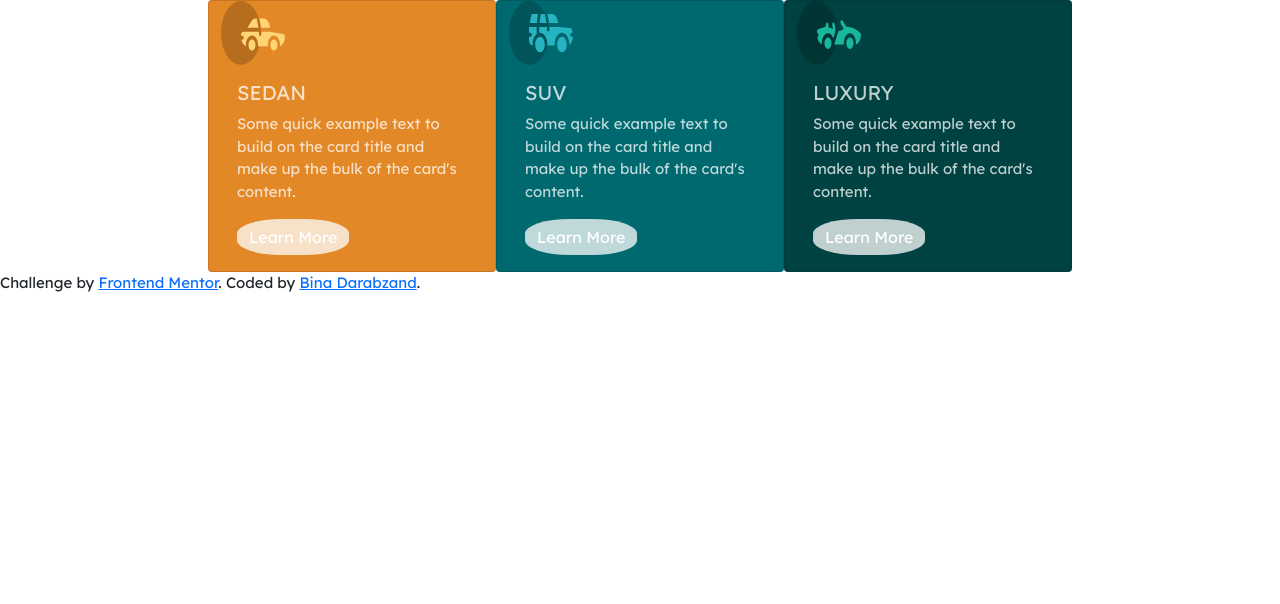
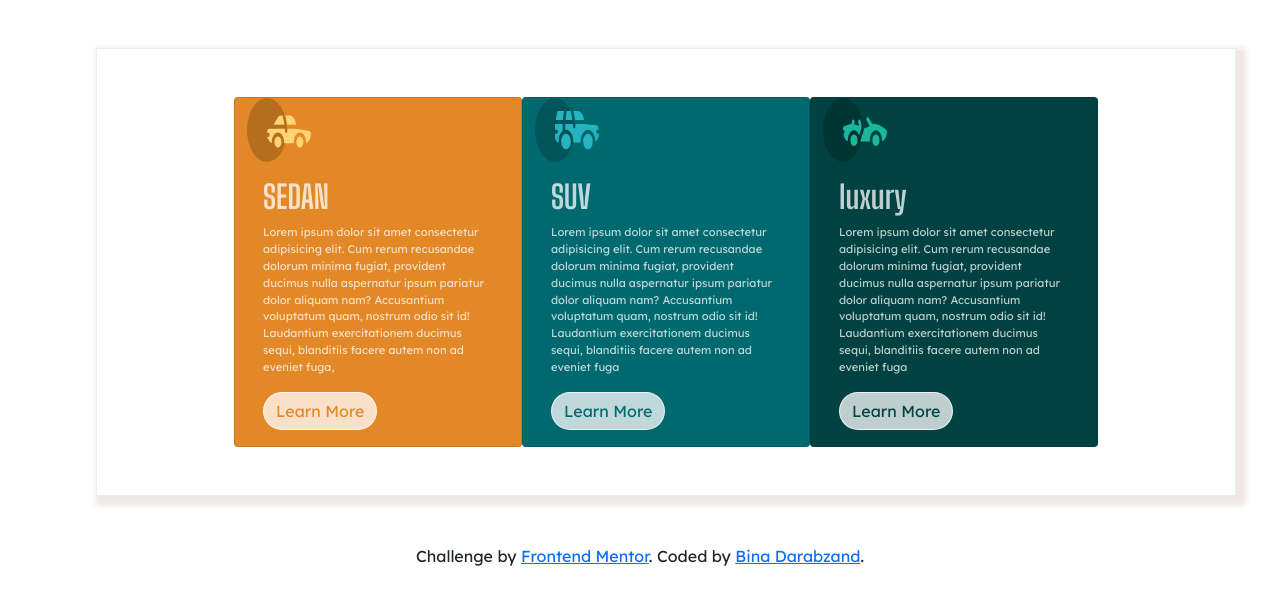
Before and after one commit to bdarab/used-car-preview, a plain HTML site: page index.html in a window 1280 px wide. Drawn offline with nearby package versions, Linux system fonts and the light colour scheme.

Commit message:
Final commit

```diff
--- a/index.html
+++ b/index.html
@@ -13,38 +13,41 @@
 
   <title>Frontend Mentor | 3-column preview card component</title>
 </head>
-<body>
+<body class="m-5">
 
-<div class="container">
+<div class="container m-5 p-5">
   <div class="row d-flex justify-content-center">
     <div class="card sedan" style="width: 18rem;">
       <img src="images/icon-sedans.svg" class="card-img-top" alt="sedan">
       <div class="card-body">
         <h5 class="card-title">SEDAN</h5>
-        <p class="card-text">Some quick example text to build on the card title and make up the bulk of the card's content.</p>
-        <a href="#" class="btn btn-primary">Learn More</a>
+        <p class="card-text">Lorem ipsum dolor sit amet consectetur adipisicing elit. Cum rerum recusandae dolorum minima fugiat, provident ducimus nulla aspernatur ipsum pariatur dolor aliquam nam? Accusantium voluptatum quam, nostrum odio sit id!
+        Laudantium exercitationem ducimus sequi, blanditiis facere autem non ad eveniet fuga,</p>
+        <a href="#" class="btn">Learn More</a>
       </div>
     </div>
     <div class="card suv" style="width: 18rem;">
       <img src="images/icon-suvs.svg" class="card-img-top" alt="SUV">
       <div class="card-body">
         <h5 class="card-title">SUV</h5>
-        <p class="card-text">Some quick example text to build on the card title and make up the bulk of the card's content.</p>
-        <a href="#" class="btn btn-primary">Learn More</a>
+        <p class="card-text">Lorem ipsum dolor sit amet consectetur adipisicing elit. Cum rerum recusandae dolorum minima fugiat, provident ducimus nulla aspernatur ipsum pariatur dolor aliquam nam? Accusantium voluptatum quam, nostrum odio sit id!
+        Laudantium exercitationem ducimus sequi, blanditiis facere autem non ad eveniet fuga</p>
+        <button href="#" class="btn btn-reverse">Learn More</button>
       </div>
     </div>
     <div class="card luxury" style="width: 18rem;">
-      <img src="images/icon-luxury.svg" class="card-img-top" alt="Luxury">
+      <img src="images/icon-luxury.svg" class="card-img-top" alt="luxury">
       <div class="card-body">
-        <h5 class="card-title">LUXURY</h5>
-        <p class="card-text">Some quick example text to build on the card title and make up the bulk of the card's content.</p>
-        <a href="#" class="btn btn-primary">Learn More</a>
+        <h5 class="card-title">luxury</h5>
+        <p class="card-text">Lorem ipsum dolor sit amet consectetur adipisicing elit. Cum rerum recusandae dolorum minima fugiat, provident ducimus nulla aspernatur ipsum pariatur dolor aliquam nam? Accusantium voluptatum quam, nostrum odio sit id!
+        Laudantium exercitationem ducimus sequi, blanditiis facere autem non ad eveniet fuga</p>
+        <button href="#" class="btn btn-reverse">Learn More</button>
       </div>
     </div>
   </div>
 
   </div>
-    <div class="attribution">
+    <div class="attribution" align="center">
       Challenge by <a href="https://www.frontendmentor.io?ref=challenge" target="_blank">Frontend Mentor</a>.
       Coded by <a href="#">Bina Darabzand</a>.
     </div>
--- a/style.css
+++ b/style.css
@@ -9,7 +9,11 @@ font-family: 'Lexend Deca', sans-serif; */
 
 body{
   font-family: 'Lexend Deca', sans-serif;
-  font-size: 15px;
+}
+
+.container{
+  border: 1px solid rgb(238, 235, 235);
+  box-shadow: 5px 5px 5px 5px rgb(240, 231, 231)
 }
 
 .card-img-top{
@@ -17,10 +21,20 @@ body{
   width: 4rem;
 }
 
+.card-title{
+  font-family: 'Big Shoulders Display', cursive;
+  font-size: 2rem;
+}
+
+.card-text{
+  font-family:'Lexend Deca', sans-serif;
+  font-size: .7rem;
+}
+
 .btn{
   background-color: hsla(0, 0%, 100%, 0.75);
-  border: none;
-  border-radius: 40%;
+  border: 1px solid hsla(0, 0%, 100%, 0.75);
+  border-radius:25px;
 }
 
 .sedan{
@@ -28,12 +42,42 @@ body{
   color: hsla(0, 0%, 100%, 0.75);
 }
 
+.sedan .btn{
+  color: hsl(31, 77%, 52%);
+}
+
+.sedan .btn:hover{
+  background-color:hsl(31, 77%, 52%);
+  color: hsla(0, 0%, 100%, 0.75);
+  transform: scale(1.1);
+}
+
 .suv{
   background-color: hsl(184, 100%, 22%);
   color: hsla(0, 0%, 100%, 0.75);
+}
+
+.suv .btn{
+  color: hsl(184, 100%, 22%);
+}
+
+.suv .btn:hover{
+  background-color:hsl(184, 100%, 22%);
+  color: hsla(0, 0%, 100%, 0.75);
+  transform: scale(1.1);
 }
 
 .luxury{
   background-color: hsl(179, 100%, 13%);
   color: hsla(0, 0%, 100%, 0.75);
 }
+
+.luxury .btn{
+  color: hsl(179, 100%, 13%);
+}
+
+.luxury .btn:hover{
+  background-color:hsl(179, 100%, 13%);
+  color: hsla(0, 0%, 100%, 0.75);
+  transform: scale(1.1);
+}
```
